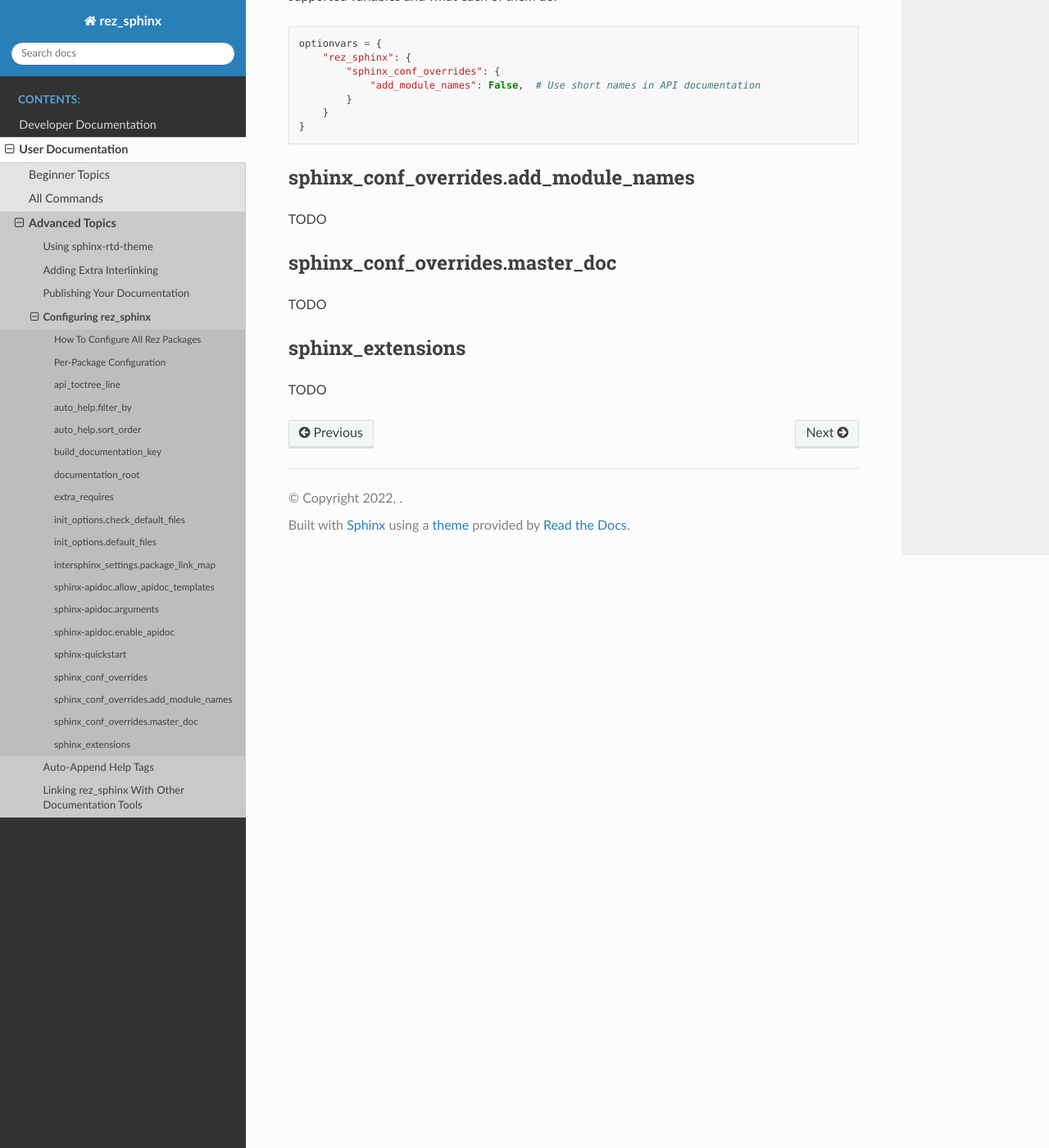
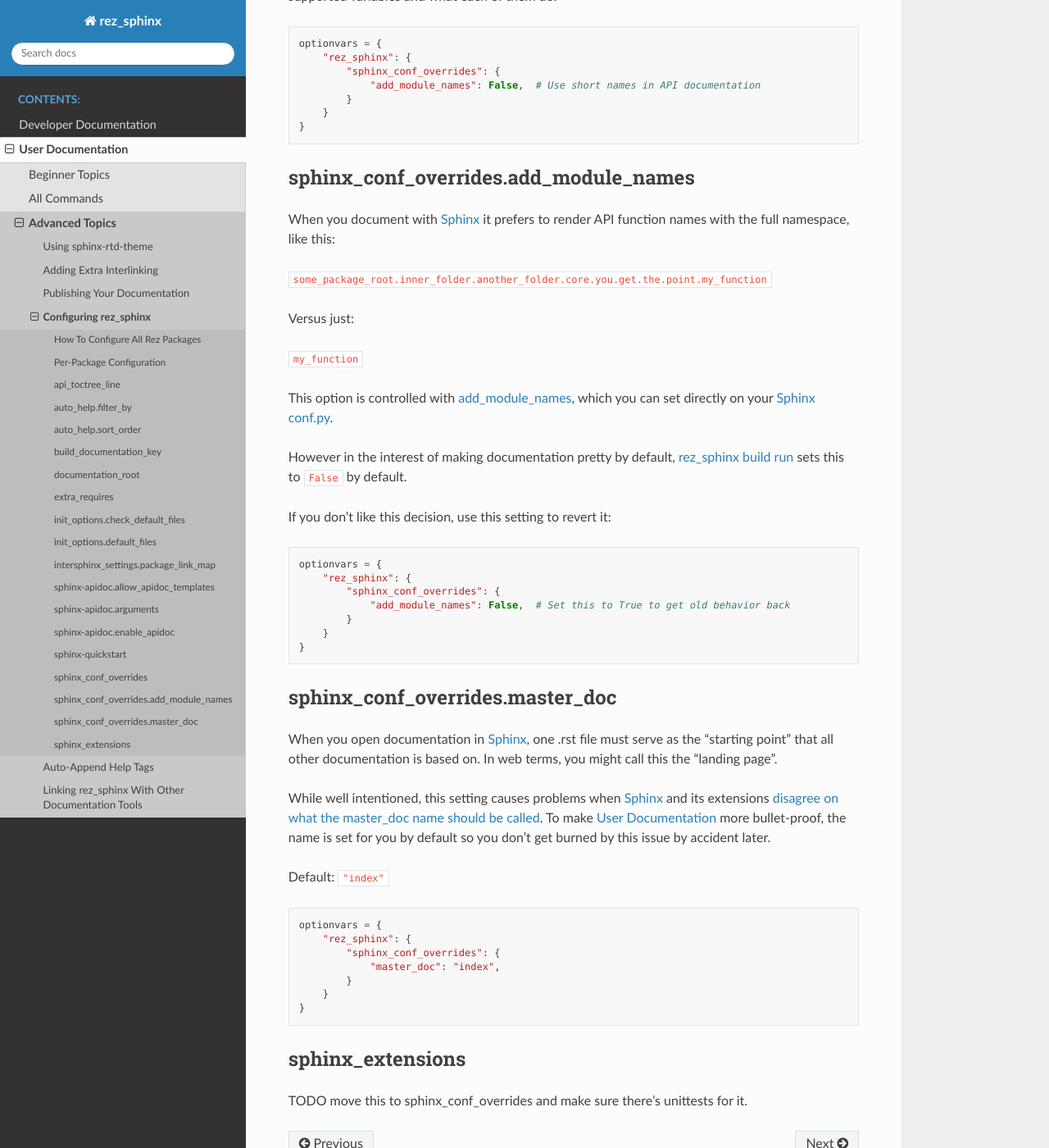
Before and after one commit to ColinKennedy/rez_developer_packages, a Sphinx documentation site: the page built from rez_sphinx/documentation/source/configuring_rez_sphinx.rst, in a window 1280 px wide and 1400 px high, scrolled down 9109 px. Shown: the whole window at 82% size. Built offline with Sphinx 7.4.7 and the Read the Docs theme 2.0.0, drawn with Linux system fonts in a browser that asks for light colours; pages that are not in the unit, such as notebooks, are missing from menus; the version number could not be read and is left out.

Commit message:
Adding more missing documentation

```diff
--- a/rez_sphinx/documentation/source/conf.py
+++ b/rez_sphinx/documentation/source/conf.py
@@ -101,6 +101,7 @@ rst_epilog = textwrap.dedent(
     .. _Rez: https://github.com/nerdvegas/rez/wiki
     .. _Sphinx conf.py: https://www.sphinx-doc.org/en/master/usage/configuration.html
     .. _Sphinx: https://www.sphinx-doc.org/en/master
+    .. _add_module_names: https://www.sphinx-doc.org/en/master/usage/configuration.html#confval-add_module_names
     .. _alabaster: https://alabaster.readthedocs.io/en/latest/
     .. _author: https://www.sphinx-doc.org/en/master/usage/configuration.html#confval-author
     .. _build_requires: https://github.com/nerdvegas/rez/wiki/Package-Definition-Guide#build_requires
--- a/rez_sphinx/documentation/source/configuring_rez_sphinx.rst
+++ b/rez_sphinx/documentation/source/configuring_rez_sphinx.rst
@@ -534,7 +534,32 @@ customization` for a full list of the supported variables and what each of them
 sphinx_conf_overrides.add_module_names
 **************************************
 
-TODO
+When you document with `Sphinx`_ it prefers to render API function names with
+the full namespace, like this:
+
+``some_package_root.inner_folder.another_folder.core.you.get.the.point.my_function``
+
+Versus just:
+
+``my_function``
+
+This option is controlled with `add_module_names`_, which you can set directly
+on your `Sphinx conf.py`_.
+
+However in the interest of making documentation pretty by default,
+:ref:`rez_sphinx build run` sets this to ``False`` by default.
+
+If you don't like this decision, use this setting to revert it:
+
+.. code-block:: python
+
+    optionvars = {
+        "rez_sphinx": {
+            "sphinx_conf_overrides": {
+                "add_module_names": False,  # Set this to True to get old behavior back
+            }
+        }
+    }
 
 
 .. _rez_sphinx.sphinx_conf_overrides.master_doc:
@@ -542,7 +567,28 @@ TODO
 sphinx_conf_overrides.master_doc
 ********************************
 
-TODO
+When you open documentation in `Sphinx`_, one .rst file must serve as the
+"starting point" that all other documentation is based on. In web terms, you
+might call this the "landing page".
+
+While well intentioned, this setting causes problems when `Sphinx`_ and its
+extensions `disagree on what the master_doc name should be called
+<https://github.com/readthedocs/readthedocs.org/issues/2569>`_. To make
+:ref:`rez_sphinx` more bullet-proof, the name is set for you by default so you
+don't get burned by this issue by accident later.
+
+
+Default: ``"index"``
+
+.. code-block:: python
+
+    optionvars = {
+        "rez_sphinx": {
+            "sphinx_conf_overrides": {
+                "master_doc": "index",
+            }
+        }
+    }
 
 
 .. _rez_sphinx.sphinx_extensions:
@@ -550,4 +596,4 @@ TODO
 sphinx_extensions
 *****************
 
-TODO
+TODO move this to sphinx_conf_overrides and make sure there's unittests for it.
```
